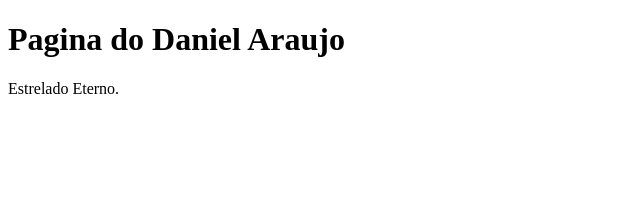
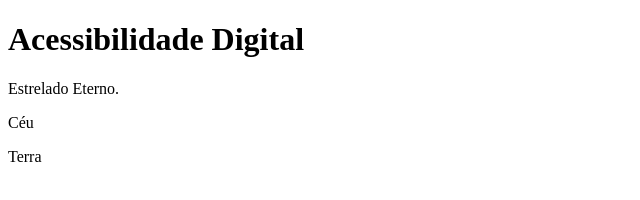
Before and after one commit to DanielVAraujo/html, a plain HTML site: page index.html in a window 1280 px wide. Shown: the whole page, without its empty margins (0-640 px from the left). Drawn offline with Linux system fonts and the light colour scheme.

Commit message:
Update index.html

```diff
--- a/index.html
+++ b/index.html
@@ -5,8 +5,11 @@
 </head>
 <body>
 
-<h1>Pagina do Daniel Araujo</h1>
+<h1>Acessibilidade Digital</h1>
 <p>Estrelado Eterno.</p>
+  <p>Céu</p>
+  <p>Terra</p>
+
 
 </body>
 </html>
```
